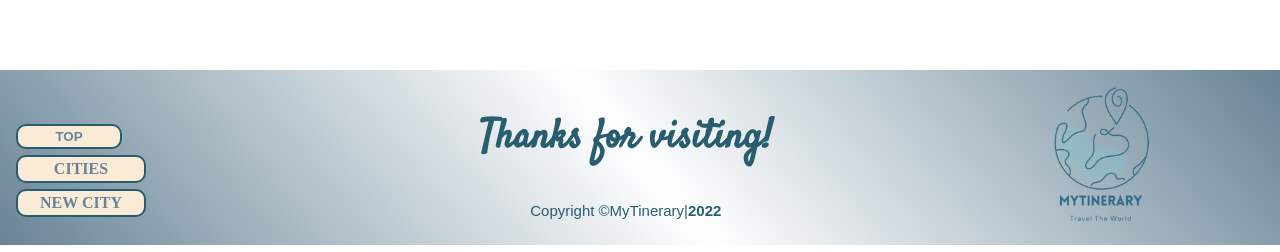
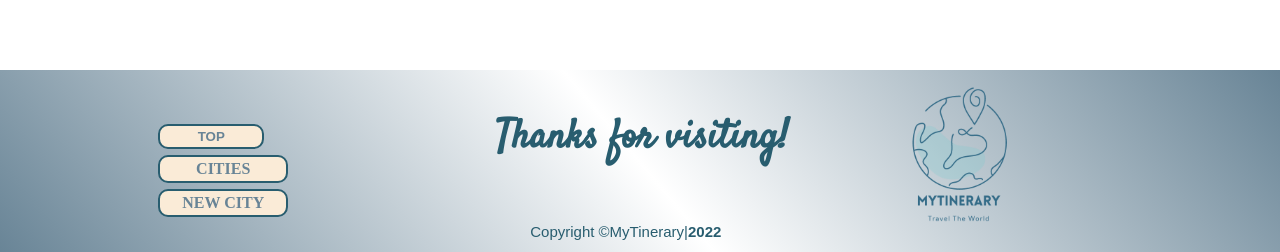
Before and after one commit to Mirimartinez/mytinerary-martinez-zacarias, a React (Create React App) app: page / in a window 1280 px wide. Shown: the part 1934-2186 px from the top of the page. Built offline with nearby package versions, Linux system fonts and the light colour scheme; a web font is replaced by a local one.

Commit message:
elimina boton, agrega date

```diff
--- a/src/styles/Footer.css
+++ b/src/styles/Footer.css
@@ -7,7 +7,11 @@
     min-height: 15vh;
     padding: 0 3rem;
 } */
-
+.Footer-Aspect{
+    display: flex;
+    flex-wrap: wrap;
+    justify-content: center;
+}
 .Footer-nav{
     background: linear-gradient(50deg,rgb(104, 132, 150),#fff,rgb(104, 132, 150));
     color: white;
@@ -15,7 +19,7 @@
     flex-wrap: wrap;
     min-height: 15vh;
     width: 100%;
-    justify-content: space-between;
+    justify-content: center;
 }
 
 
@@ -31,13 +35,14 @@
     position: relative;
     left: 2rem;
 }
-
+.Footer-Thanks{
+    padding-left: 2rem;
+}
 .Footer-copy{
+    display: flex;
     color: rgb(40, 93, 111);
     font-family: sans-serif;
     font-size: 15px;
-    position: relative;
-    margin-top: -1rem;
 }
 
 .Fotter-LogoyCopy{
@@ -165,6 +170,7 @@
     }
 
     .Footer-copy{
+        display: flex;
         color: rgb(40, 93, 111);
         font-family: sans-serif;
         font-size: 15px;
```
